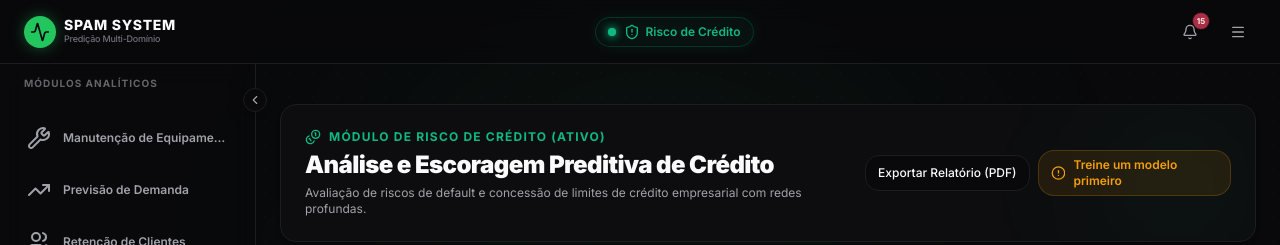
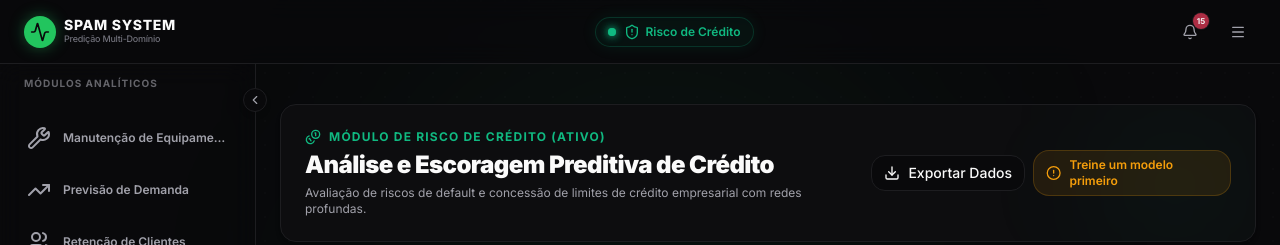
Before and after one commit to gabriellsnts/spam-project, a Next.js app: page /credit-risk in a window 1280 px wide. Shown: the top 245 px of the page. Built offline with nearby package versions, Linux system fonts and the light colour scheme; sample sign-in values are in the browser's storage.

Commit message:
feat: exportar resultados em multiplos formatos (RF76)

```diff
--- a/src/app/(domains)/credit-risk/page.tsx
+++ b/src/app/(domains)/credit-risk/page.tsx
@@ -10,6 +10,7 @@ import { predictCreditRisk } from "@/lib/predictive-engine";
 import { FeatureImportanceChart } from "@/components/shared/feature-importance-chart";
 import { Input } from "@/components/ui/input";
 import { AlertThresholdSettings } from "@/components/shared/alert-threshold-settings";
+import { ExportDropdown } from "@/components/shared/export-dropdown";
 
 type RiskLevel = "all" | "high" | "medium" | "low";
 
@@ -353,9 +354,7 @@ export default function CreditRiskPage() {
         </div>
 
         <div className="flex flex-col sm:flex-row items-center gap-2 relative z-10">
-          <Button variant="outline" size="sm" onClick={handleExport} className="text-xs">
-            Exportar Relatório (PDF)
-          </Button>
+          <ExportDropdown />
           {!activeModel ? (
             <div className="flex items-center gap-2 text-amber-500 bg-amber-500/10 px-3 py-1.5 rounded-lg border border-amber-500/20 text-xs font-semibold">
               <AlertCircle className="h-4 w-4" />
--- /dev/null
+++ b/src/components/shared/export-dropdown.tsx
@@ -0,0 +1,67 @@
+"use client";
+
+import React, { useState } from "react";
+import { Download, FileJson, FileText, FileSpreadsheet, Check } from "lucide-react";
+import { Button } from "@/components/ui/button";
+import {
+  DropdownMenu,
+  DropdownMenuContent,
+  DropdownMenuItem,
+  DropdownMenuLabel,
+  DropdownMenuSeparator,
+  DropdownMenuTrigger,
+} from "@/components/ui/dropdown-menu";
+
+export function ExportDropdown() {
+  const [exportingFormat, setExportingFormat] = useState<string | null>(null);
+
+  const handleExport = (format: string) => {
+    setExportingFormat(format);
+    // Simulate a download delay
+    setTimeout(() => {
+      setExportingFormat(null);
+    }, 2000);
+  };
+
+  return (
+    <DropdownMenu>
+      <DropdownMenuTrigger asChild>
+        <Button variant="outline" size="sm" className="gap-2">
+          <Download className="h-4 w-4" />
+          <span className="hidden sm:inline">Exportar Dados</span>
+        </Button>
+      </DropdownMenuTrigger>
+      <DropdownMenuContent align="end" className="w-48">
+        <DropdownMenuLabel>Formato de Arquivo</DropdownMenuLabel>
+        <DropdownMenuSeparator />
+
+        <DropdownMenuItem onClick={() => handleExport("CSV")} disabled={exportingFormat !== null}>
+          {exportingFormat === "CSV" ? (
+            <Check className="mr-2 h-4 w-4 text-emerald-500" />
+          ) : (
+            <FileSpreadsheet className="mr-2 h-4 w-4 text-emerald-600" />
+          )}
+          <span>{exportingFormat === "CSV" ? "Exportando..." : "Planilha CSV"}</span>
+        </DropdownMenuItem>
+
+        <DropdownMenuItem onClick={() => handleExport("JSON")} disabled={exportingFormat !== null}>
+          {exportingFormat === "JSON" ? (
+            <Check className="mr-2 h-4 w-4 text-emerald-500" />
+          ) : (
+            <FileJson className="mr-2 h-4 w-4 text-amber-500" />
+          )}
+          <span>{exportingFormat === "JSON" ? "Exportando..." : "Arquivo JSON"}</span>
+        </DropdownMenuItem>
+
+        <DropdownMenuItem onClick={() => handleExport("PDF")} disabled={exportingFormat !== null}>
+          {exportingFormat === "PDF" ? (
+            <Check className="mr-2 h-4 w-4 text-emerald-500" />
+          ) : (
+            <FileText className="mr-2 h-4 w-4 text-red-500" />
+          )}
+          <span>{exportingFormat === "PDF" ? "Exportando..." : "Relatório PDF"}</span>
+        </DropdownMenuItem>
+      </DropdownMenuContent>
+    </DropdownMenu>
+  );
+}
```
Also changed, not shown: 1 other file (tests, documents, lock files or other folders).
